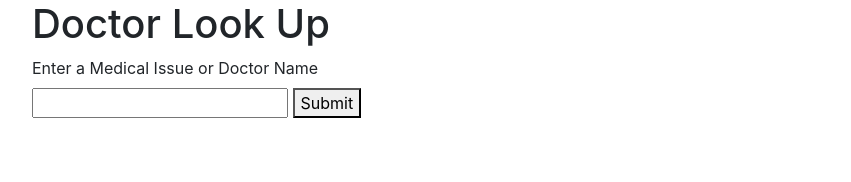
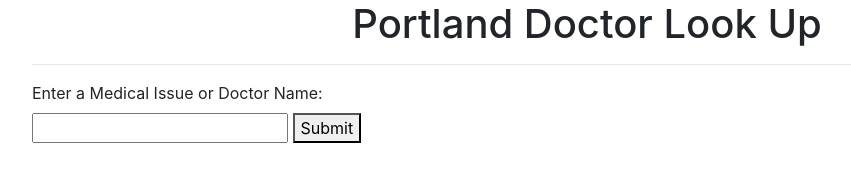
Before and after one commit to FrankNgo/Doctor-LookUp, a website built with webpack: page src/index.html in a window 1280 px wide. Shown: the whole page, without its empty margins (53-904 px from the left). Built offline with nearby package versions, Linux system fonts and the light colour scheme.

Commit message:
add basic styleing

```diff
--- a/src/DoctorLookup.js
+++ b/src/DoctorLookup.js
@@ -10,7 +10,7 @@ export class doctorApi {
       displayDoctor(entry);
     })
     .fail(() => {
-      $('#error').text("An error has occured.")
+      $('#error').text("No Matches.")
     });
   }
 }
--- a/src/index.html
+++ b/src/index.html
@@ -5,9 +5,10 @@
   </head>
   <body>
     <div class='container'>
-      <h1>Doctor Look Up</h1>
+      <h1>Portland Doctor Look Up</h1>
+      <hr>
       <div class="find-form">
-        <label for="" id="">Enter a Medical Issue or Doctor Name</label>
+        <label>Enter a Medical Issue or Doctor Name:</label>
         <form class="DoctorForm">
           <input type="text" id="doctorFind" >
           <button type="submit" name="button" id="searchDoctor">Submit</button>
--- a/src/styles.css
+++ b/src/styles.css
@@ -0,0 +1,4 @@
+h1{
+  text-align: center;
+  font-size: 40px;
+}
```
